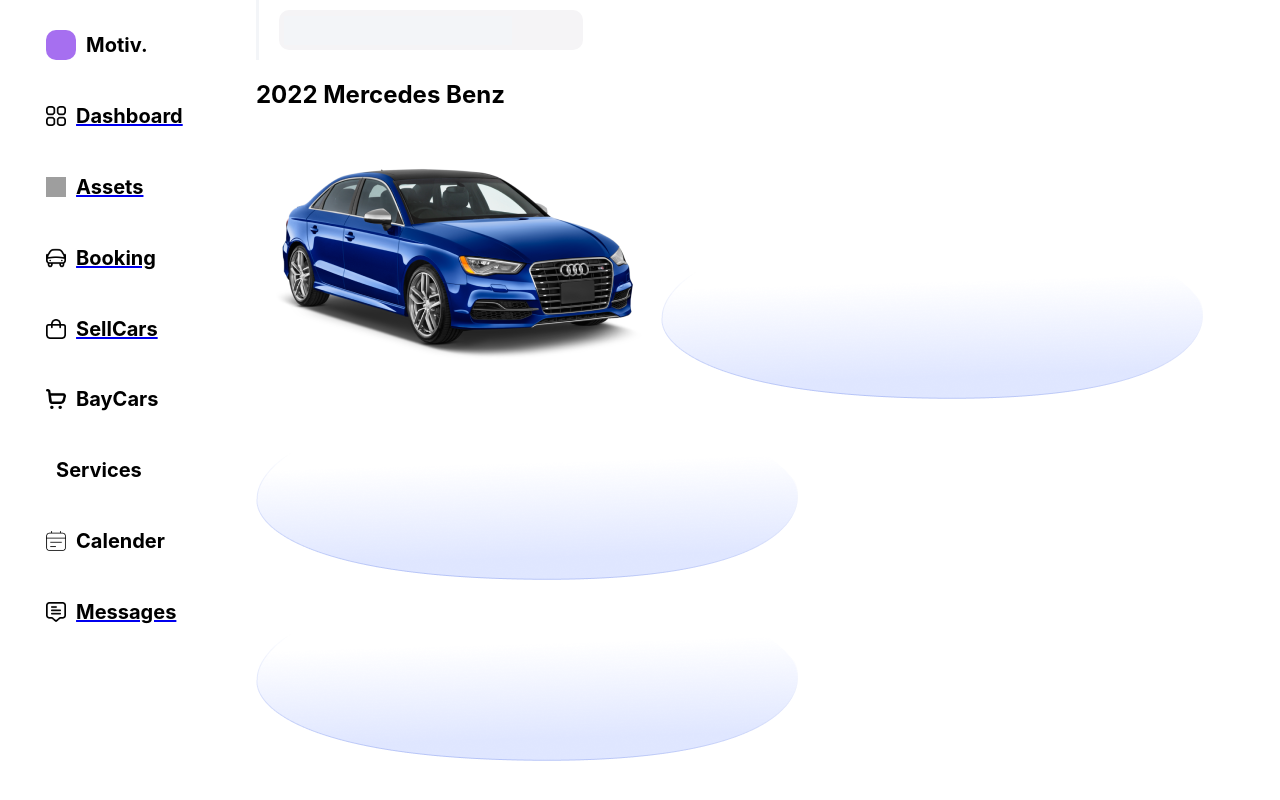
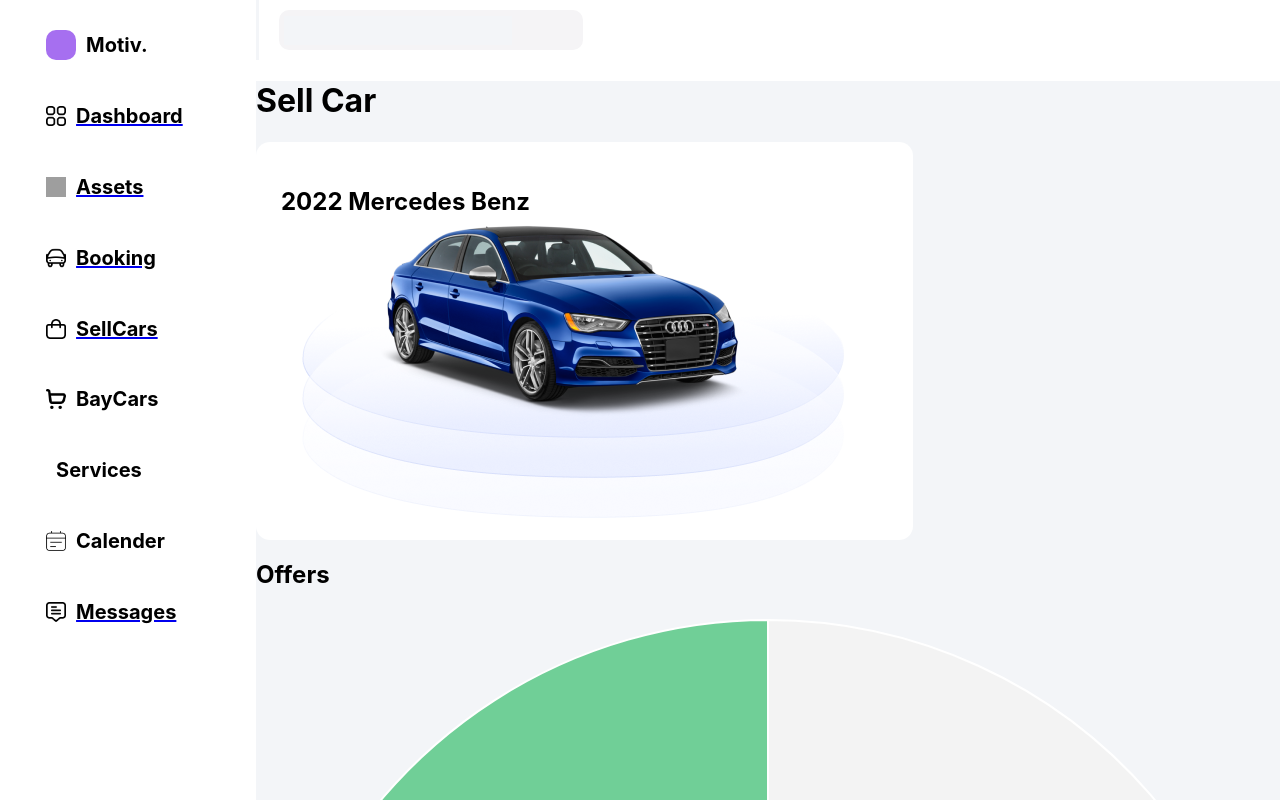
Before and after one commit to Bentsa-S/car-dashboard, a React (Create React App) app: page /SellCars in a window 1280 px wide. Shown: the top 800 px of the page. Built offline with nearby package versions, Linux system fonts and the light colour scheme; grey boxes are pictures that could not be loaded.

Commit message:
add adaptive design for Car Cards

```diff
--- a/src/App.js
+++ b/src/App.js
@@ -9,7 +9,7 @@
         <BrowserRouter>
             <div className={style.flexApp}>
                 <Manu/>
-                <Main  />
+                <Main/>
             </div>
         </BrowserRouter>
     </div>
--- a/src/Components/main/mainCarSection/Car.section.style.css
+++ b/src/Components/main/mainCarSection/Car.section.style.css
@@ -8,7 +8,6 @@
     display: flex;
     justify-content: space-around;
 }
-
 
 .containerCardStatistic{
     margin-top: 27px;
@@ -36,8 +35,21 @@
 
 /*car cards*/
 
+.backgroundCarCards{
+    height: calc(10px + 210 * (100vw / 1920));
+    width: calc(15px + 274 * (100vw / 1920));
+    border-radius: calc(4px + 10 * (100vw / 1920));
+    padding: 15px 20px 15px 20px;
+}
+
+.flexTitleCarCardsSection{
+    display: flex;
+    align-items: center;
+    margin-bottom: calc(6px + 4 * (100vw / 1920));
+
+}
 .car{
-    height: 106px;
+    height: calc(5px + 105 * (100vw / 1920));
 }
 .carContainer{
     width: 276px;
@@ -50,9 +62,9 @@
     flex-direction: column;
 }
 .carImgStyle{
-    width: 20px;
-    height: 20px;
-    margin: 0 15px 0 15px;
+    width: calc(3px + 17 * (100vw / 1920));
+    height: calc(3px + 17 * (100vw / 1920));
+    margin: 0 calc(2px + 13 * (100vw / 1920)) 0 0;
 }
 .carFlex{
     width: 100%;
@@ -62,11 +74,13 @@
 }
 .t{
     width: 100%;
-    margin: 0 0 0 15px;
+    margin: calc(0px + 9 * (100vw / 1920)) 0 calc(0px + 9 * (100vw / 1920)) 0;
     text-align: left;
-    font-size: 26px;
+    font-size: calc(1px + 17 * (100vw / 1920));
 }
-
+.textTitleCarCards{
+    font-size: calc(0px + 15 * (100vw / 1920));
+}
 
 
 .flexApp{
--- a/src/Components/main/mainCarSection/carCarts/Car.carts.jsx
+++ b/src/Components/main/mainCarSection/carCarts/Car.carts.jsx
@@ -6,14 +6,17 @@
 import '../Car.section.style.css';
 
 const CarCard = (props) =>{
+    let marginRight = {
+        marginRight: '15px',
+    }
     let background = {
         background: props.background,
     }
     return(
-        <div style={background}>
-            <div className= 'f'>
+        <div className={'backgroundCarCards'} style={background}>
+            <div className= 'flexTitleCarCardsSection'>
                 <img className='carImgStyle' src={img1}/>
-                <p>{props.recommend}</p>
+                <div className='textTitleCarCards'>{props.recommend}</div>
             </div>
             <img className='car' src={props.img}/>
 
@@ -21,12 +24,12 @@
             <div className='carFlex'>
                 <div className='carFlex'>
                     <img className='carImgStyle' src={img2}/>
-                    <p>{props.views}</p>
+                    <p className={'textTitleCarCards'} style={marginRight}>{props.views}</p>
                     <img className='carImgStyle' src={img3}/>
                     <img className='carImgStyle' src={img4}/>
                 </div>
 
-                <p>{props.price}</p>
+                <p className='textTitleCarCards'>{props.price}</p>
             </div>
         </div>
     )
--- a/src/Components/main/sellCarsSection/Car/Car.jsx
+++ b/src/Components/main/sellCarsSection/Car/Car.jsx
@@ -1,15 +1,16 @@
 import React from "react";
 import img from '../../../../icone/iconeSellCars/cars/icone.png'
+import '../Sell.cars.style.css'
 
 
 const SellCarsOfCar = (props) => {
     return(
-        <div>
+        <div className={'carContainerSellCar'}>
             <h2>{props.carContainer.name}</h2>
-            <img src={props.carContainer.imgCar}/>
-            <img src={img}/>
-            <img src={img}/>
-            <img src={img}/>
+            <img className={'imgCarSellCar'} src={props.carContainer.imgCar}/>
+            <img className={"imgStandSellCar"} src={img}/>
+            <img className={"imgStandSellCar1"} src={img}/>
+            <img className={"imgStandSellCar2"} src={img}/>
         </div>
     )
 
--- /dev/null
+++ b/src/Components/main/sellCarsSection/Offers/Offers.container.jsx
@@ -0,0 +1,14 @@
+import React from "react";
+import {connect} from "react-redux";
+import SellCarsOfOffer from "./Offers";
+
+
+let MepStateToProps = (props) => {
+    return{
+        offerDetails: props.mainSellCarsSection.offerDetails.data1
+    }
+}
+
+
+let MapSellCarOfOffer = connect(MepStateToProps) (SellCarsOfOffer);
+export default MapSellCarOfOffer;
--- /dev/null
+++ b/src/Components/main/sellCarsSection/Offers/Offers.jsx
@@ -0,0 +1,54 @@
+import React from "react";
+import img1 from '../../../../icone/iconeSellCars/icone/1.png'
+import img2 from '../../../../icone/iconeSellCars/icone/2.png'
+import img3 from '../../../../icone/iconeSellCars/icone/3.png'
+import {Bar} from "react-chartjs-2";
+import {Doughnut} from "react-chartjs-2";
+import {Chart as ChartJS} from 'chart.js/auto'
+
+const SellCarsOfOffer = (props) => {
+    console.log(props.offerDetails)
+    return(
+        <div>
+            <Doughnut data={props.offerDetails.data}/>
+
+        </div>
+        // <div>
+        //     <div>
+        //         <p>{props.name}</p>
+        //         <p>{props.price} avarage price</p>
+        //     </div>
+        //     <div>
+        //         <Bar type={'doughnut'} data={props}/>
+        //         <p>Impression Share</p>
+        //     </div>
+        //     <div>
+        //         <Bar type={"doughnut"} data={props.offerDetails.data}/>
+        //     </div>
+        //     <div>
+        //         <div>
+        //             <img src={img1}/>
+        //         </div>
+        //         <p>{props.prise}</p>
+        //         <p>Model Spend</p>
+        //     </div>
+        //     <div>
+        //         <div>
+        //             <img src={img2}/>
+        //         </div>
+        //         <p>{props.prise}</p>
+        //         <p>Model Spend</p>
+        //     </div>
+        //     <div>
+        //         <div>
+        //             <img src={img3}/>
+        //         </div>
+        //         <p>{props.prise}</p>
+        //         <p>Model Spend</p>
+        //     </div>
+        // </div>
+    )
+}
+
+
+export default SellCarsOfOffer;
--- a/src/Components/main/sellCarsSection/Sell.cars.section.jsx
+++ b/src/Components/main/sellCarsSection/Sell.cars.section.jsx
@@ -1,11 +1,17 @@
 import React from "react";
 import MapSellCarsOfCar from "./Car/Car.container";
+import MapSellCarOfOffer from "./Offers/Offers.container";
 
 
 const SellCarsSection = () => {
     return(
-        <div>
-            <MapSellCarsOfCar/>
+        <div className={'background'}>
+            <h1>Sell Car</h1>
+            <div>
+                <MapSellCarsOfCar/>
+            </div>
+            <h2>Offers</h2>
+            <MapSellCarOfOffer/>
         </div>
     )
 }
--- a/src/Components/main/sellCarsSection/Sell.cars.style.css
+++ b/src/Components/main/sellCarsSection/Sell.cars.style.css
@@ -0,0 +1,32 @@
+.imgStandSellCar{
+    position: absolute;
+    top: 30%;
+    left: 7%;
+}
+.imgStandSellCar1{
+    position: absolute;
+    opacity: .6;
+    top: 40%;
+    left: 7%;
+}
+.imgStandSellCar2{
+    position: absolute;
+    opacity: .2;
+    top: 50%;
+    left: 7%;
+}
+.imgCarSellCar{
+    position: absolute;
+    z-index: 1;
+    top: 11%;
+    left: 16%;
+}
+
+.carContainerSellCar{
+    position: relative;
+    width: 607px;
+    height: 348px;
+    background-color: white;
+    border-radius: 14px;
+    padding: 25px;
+}
--- a/src/Redux/sellCarsReducers/Offer.details.reducers.js
+++ b/src/Redux/sellCarsReducers/Offer.details.reducers.js
@@ -1,31 +1,18 @@
-import {
-    Chart as ChartJS,
-    LineElement,
-    CategoryScale,
-    LinearScale,
-    PointElement
-} from "chart.js";
 
-ChartJS.register(
-    LineElement,
-    CategoryScale,
-    LinearScale,
-    PointElement
-)
 
 
 const defaultState = {
     data1: {
         data:  {
-            labels: ['1', '2', '3', '4', '5', '6', '7', '8', '9', '10', '11', '12'],
             datasets: [
                 {
-                    label: 'dscoijsd',
-                    data: [30, 40, 50, 55, 53, 50, 48, 52, 65, 70, 73, 80],
-                    fill: false,
-                    backgroundColor: '#A162F7',
-                    borderColor: '#A162F7',
-                    borderWidth: 10
+                    data: [33, 44, 44],
+                    backgroundColor: [
+                        '#F3F3F3',
+                        'transparent',
+                        '#70CF97',
+                    ],
+                    border: 'none'
                 },
             ],
         },
@@ -36,7 +23,6 @@
 
 export const OfferDateSellCarsReducers = (state = defaultState, action) => {
     if(action.type === 'sd'){
-
     }else {
         return state;
     }
--- a/src/Redux/sellCarsReducers/Schedule.redusers.js
+++ b/src/Redux/sellCarsReducers/Schedule.redusers.js
@@ -1,23 +1,9 @@
-import {
-    Chart as ChartJS,
-    LineElement,
-    CategoryScale,
-    LinearScale,
-    PointElement
-} from "chart.js";
-
-ChartJS.register(
-    LineElement,
-    CategoryScale,
-    LinearScale,
-    PointElement
-)
 
 
 const defaultState = {
     data1: {
         data:  {
-            labels: ['1', '2', '3', '4', '5', '6', '7', '8', '9', '10', '11', '12'],
+            labels: ['1'],
             datasets: [
                 {
                     label: 'dscoijsd',
```
